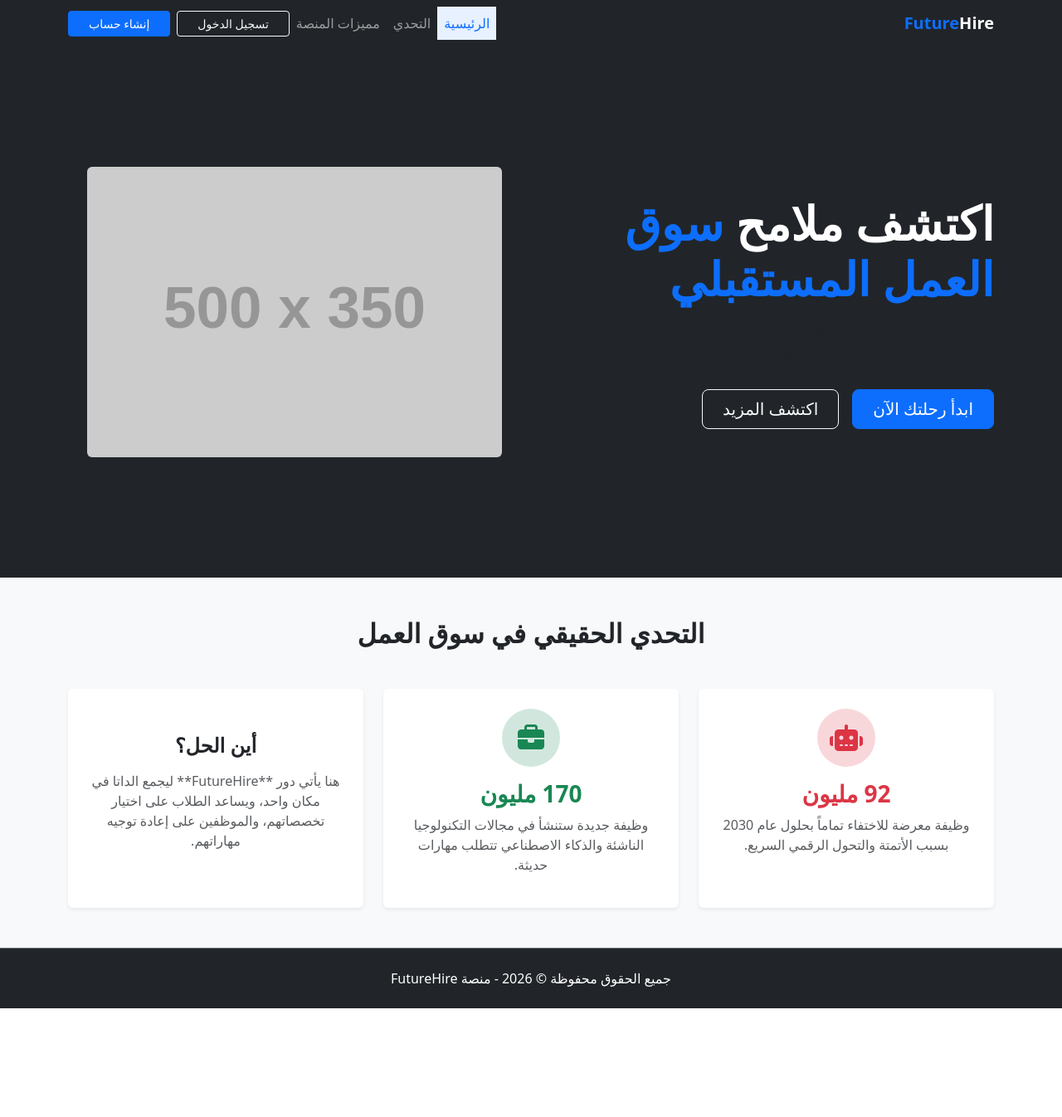
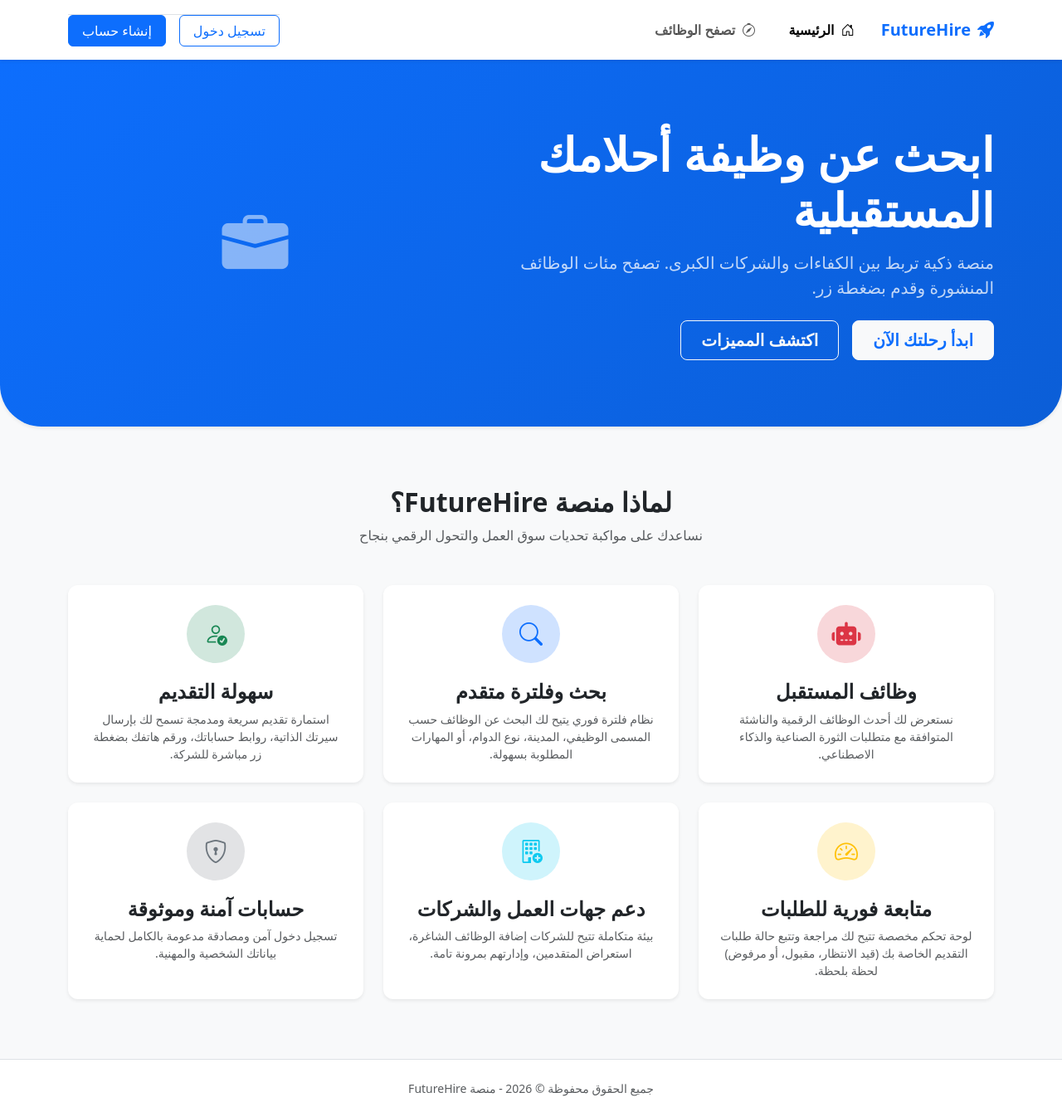
Before and after one commit to omar040rabee-cyber/FutureHire, a website: page index.html in a window 1280 px wide. Shown: the whole page at 83% size. Before the commit the page ends 1215 px from the top, so only its background shows below. Drawn offline with nearby package versions, Linux system fonts and the light colour scheme; placeholder pictures from the web are drawn by us.

Commit message:
update Index

```diff
--- a/index.html
+++ b/index.html
@@ -1,89 +1,145 @@
 <!DOCTYPE html>
 <html lang="ar" dir="rtl">
+
 <head>
     <meta charset="UTF-8">
     <meta name="viewport" content="width=device-width, initial-scale=1.0">
-    <title>FutureHire - مستقبل الوظائف بين يديك</title>
-    <link rel="stylesheet" href="https://cdn.jsdelivr.net/npm/bootstrap@5.3.0/dist/css/bootstrap.rtl.min.css">
-    <link rel="stylesheet" href="css/style.css">
-    <link rel="stylesheet" href="https://cdnjs.cloudflare.com/ajax/libs/font-awesome/6.4.0/css/all.min.css">
+    <title>الرئيسية - FutureHire</title>
+    <link rel="stylesheet" href="https://cdn.jsdelivr.net/npm/bootstrap@5.3.3/dist/css/bootstrap.rtl.min.css">
+    <link rel="stylesheet" href="https://cdn.jsdelivr.net/npm/bootstrap-icons@1.11.3/font/bootstrap-icons.min.css">
+    <link rel="stylesheet" href="https://cdnjs.cloudflare.com/ajax/libs/font-awesome/6.4.2/css/all.min.css">
+
+    <style>
+        body { background-color: #f8f9fa; font-family: system-ui, -apple-system, sans-serif; }
+        .navbar .nav-link { transition: all 0.2s; }
+        .navbar .nav-link:hover { background-color: #f8f9fa; color: #0d6efd !important; }
+        .hero-section { background: linear-gradient(135deg, #0d6efd, #0b5ed7); color: white; padding: 80px 0; border-bottom-left-radius: 50px; border-bottom-right-radius: 50px; }
+        .feature-card { border: none; border-radius: 12px; transition: transform 0.3s ease, box-shadow 0.3s ease; height: 100%; }
+        .feature-card:hover { transform: translateY(-5px); box-shadow: 0 .5rem 1rem rgba(0,0,0,.15)!important; }
+        .icon-box { width: 70px; height: 70px; display: flex; align-items: center; justify-content: center; border-radius: 50%; font-size: 28px; margin: 0 auto 20px; }
+    </style>
 </head>
+
 <body>
 
-    <nav class="navbar navbar-expand-lg navbar-dark bg-dark sticky-top">
+    <nav class="navbar navbar-expand-lg navbar-light bg-white shadow-sm sticky-top py-3">
         <div class="container">
-            <a class="navbar-brand fw-bold text-primary" href="index.html">Future<span class="text-white">Hire</span></a>
-            <button class="navbar-expand-lg navbar-toggler" type="button" data-bs-toggle="collapse" data-bs-target="#navbarNav">
+            <a class="navbar-brand fw-bold text-primary d-flex align-items-center gap-2" href="index.html">
+                <i class="bi bi-rocket-takeoff-fill"></i>
+                <span>FutureHire</span>
+            </a>
+            <button class="navbar-toggler border-0 shadow-none" type="button" data-bs-toggle="collapse" data-bs-target="#mainNavbar">
                 <span class="navbar-toggler-icon"></span>
             </button>
-            <div class="collapse navbar-collapse" id="navbarNav">
-                <ul class="navbar-nav ms-auto mb-2 mb-lg-0">
-                    <li class="nav-item"><a class="nav-link active" href="#hero">الرئيسية</a></li>
-                    <li class="nav-item"><a class="nav-link" href="#challenge">التحدي</a></li>
-                    <li class="nav-item"><a class="nav-link" href="#features">مميزات المنصة</a></li>
+            <div class="collapse navbar-collapse" id="mainNavbar">
+                <ul class="navbar-nav me-auto mb-2 mb-lg-0 gap-2 mt-3 mt-lg-0">
+                    <li class="nav-item">
+                        <a class="nav-link active rounded-3 px-3 fw-semibold" href="index.html">
+                            <i class="bi bi-house-door me-1"></i> الرئيسية
+                        </a>
+                    </li>
+                    <li class="nav-item">
+                        <a class="nav-link rounded-3 px-3 fw-semibold" href="auth.html?mode=login">
+                            <i class="bi bi-compass me-1"></i> تصفح الوظائف
+                        </a>
+                    </li>
                 </ul>
-                <div class="d-flex gap-2">
-                    <a href="auth.html?mode=login" class="btn btn-outline-light btn-sm px-4">تسجيل الدخول</a>
-                    <a href="auth.html?mode=register" class="btn btn-primary btn-sm px-4">إنشاء حساب</a>
+                <div class="d-flex align-items-center gap-3 border-top pt-3 pt-lg-0 mt-3 mt-lg-0">
+                    <a href="auth.html?mode=login" class="btn btn-outline-primary rounded-2 px-3 fw-medium">تسجيل دخول</a>
+                    <a href="auth.html?mode=register" class="btn btn-primary rounded-2 px-3 fw-medium">إنشاء حساب</a>
                 </div>
             </div>
         </div>
     </nav>
 
-    <section id="hero" class="bg-dark text-white py-5 text-center text-lg-start d-flex align-items-center" style="min-height: 80vh;">
+    <div class="hero-section text-center text-lg-start mb-5 shadow-sm">
         <div class="container">
             <div class="row align-items-center">
-                <div class="col-lg-6">
-                    <h1 class="display-4 fw-bold mb-3">اكتشف ملامح <span class="text-primary">سوق العمل المستقبلي</span></h1>
-                    <p class="lead text-muted mb-4">منصة ذكية ترسم لك خريطة الوظائف الناشئة، والمهارات المطلوبة، وتساعدك على مواكبة التحول الرقمي والذكاء الاصطناعي بنجاح.</p>
-                    <div class="d-flex justify-content-center justify-content-lg-start gap-3">
-                        <a href="auth.html?mode=register" class="btn btn-primary btn-lg px-4">ابدأ رحلتك الآن</a>
-                        <a href="#challenge" class="btn btn-outline-light btn-lg px-4">اكتشف المزيد</a>
+                <div class="col-lg-7">
+                    <h1 class="display-4 fw-bold mb-3">ابحث عن وظيفة أحلامك المستقبلية</h1>
+                    <p class="lead opacity-75 mb-4">منصة ذكية تربط بين الكفاءات والشركات الكبرى. تصفح مئات الوظائف المنشورة وقدم بضغطة زر.</p>
+                    <div class="d-flex gap-3 justify-content-center justify-content-lg-start">
+                        <a href="auth.html?mode=register" class="btn btn-light text-primary btn-lg px-4 fw-bold rounded-3">ابدأ رحلتك الآن</a>
+                        <a href="#features" class="btn btn-outline-light btn-lg px-4 fw-bold rounded-3">اكتشف المميزات</a>
                     </div>
                 </div>
-                <div class="col-lg-6 text-center mt-5 mt-lg-0">
-                    <img src="assets/images/hero-illustration.png" alt="Future Job Market" class="img-fluid rounded" onerror="this.src='https://via.placeholder.com/500x350?text=FutureHire+Dashboard'">
+                <div class="col-lg-5 text-center mt-5 mt-lg-0">
+                    <i class="bi bi-briefcase-fill text-white display-1 opacity-50 d-none d-lg-block"></i>
+                </div>
+            </div>
+        </div>
+    </div>
+
+    <section id="features" class="container mb-5 py-4">
+        <div class="text-center mb-5">
+            <h2 class="fw-bold text-dark">لماذا منصة FutureHire؟</h2>
+            <p class="text-muted">نساعدك على مواكبة تحديات سوق العمل والتحول الرقمي بنجاح</p>
+        </div>
+        <div class="row g-4">
+            <div class="col-md-6 col-lg-4">
+                <div class="card feature-card border-0 shadow-sm p-4 text-center">
+                    <div class="icon-box bg-danger-subtle text-danger">
+                        <i class="fa-solid fa-robot"></i>
+                    </div>
+                    <h4 class="fw-bold text-dark mb-2">وظائف المستقبل</h4>
+                    <p class="text-muted small mb-0">نستعرض لك أحدث الوظائف الرقمية والناشئة المتوافقة مع متطلبات الثورة الصناعية والذكاء الاصطناعي.</p>
+                </div>
+            </div>
+            <div class="col-md-6 col-lg-4">
+                <div class="card feature-card border-0 shadow-sm p-4 text-center">
+                    <div class="icon-box bg-primary-subtle text-primary">
+                        <i class="bi bi-search"></i>
+                    </div>
+                    <h4 class="fw-bold text-dark mb-2">بحث وفلترة متقدم</h4>
+                    <p class="text-muted small mb-0">نظام فلترة فوري يتيح لك البحث عن الوظائف حسب المسمى الوظيفي، المدينة، نوع الدوام، أو المهارات المطلوبة بسهولة.</p>
+                </div>
+            </div>
+            <div class="col-md-6 col-lg-4">
+                <div class="card feature-card border-0 shadow-sm p-4 text-center">
+                    <div class="icon-box bg-success-subtle text-success">
+                        <i class="bi bi-person-check"></i>
+                    </div>
+                    <h4 class="fw-bold text-dark mb-2">سهولة التقديم</h4>
+                    <p class="text-muted small mb-0">استمارة تقديم سريعة ومدمجة تسمح لك بإرسال سيرتك الذاتية، روابط حساباتك، ورقم هاتفك بضغطة زر مباشرة للشركة.</p>
+                </div>
+            </div>
+            <div class="col-md-6 col-lg-4">
+                <div class="card feature-card border-0 shadow-sm p-4 text-center">
+                    <div class="icon-box bg-warning-subtle text-warning">
+                        <i class="bi bi-speedometer2"></i>
+                    </div>
+                    <h4 class="fw-bold text-dark mb-2">متابعة فورية للطلبات</h4>
+                    <p class="text-muted small mb-0">لوحة تحكم مخصصة تتيح لك مراجعة وتتبع حالة طلبات التقديم الخاصة بك (قيد الانتظار، مقبول، أو مرفوض) لحظة بلحظة.</p>
+                </div>
+            </div>
+            <div class="col-md-6 col-lg-4">
+                <div class="card feature-card border-0 shadow-sm p-4 text-center">
+                    <div class="icon-box bg-info-subtle text-info">
+                        <i class="bi bi-building-add"></i>
+                    </div>
+                    <h4 class="fw-bold text-dark mb-2">دعم جهات العمل والشركات</h4>
+                    <p class="text-muted small mb-0">بيئة متكاملة تتيح للشركات إضافة الوظائف الشاغرة، استعراض المتقدمين، وإدارتهم بمرونة تامة.</p>
+                </div>
+            </div>
+            <div class="col-md-6 col-lg-4">
+                <div class="card feature-card border-0 shadow-sm p-4 text-center">
+                    <div class="icon-box bg-secondary-subtle text-secondary">
+                        <i class="bi bi-shield-lock"></i>
+                    </div>
+                    <h4 class="fw-bold text-dark mb-2">حسابات آمنة وموثوقة</h4>
+                    <p class="text-muted small mb-0">تسجيل دخول آمن ومصادقة مدعومة بالكامل لحماية بياناتك الشخصية والمهنية.</p>
                 </div>
             </div>
         </div>
     </section>
 
-    <section id="challenge" class="py-5 bg-light">
-        <div class="container text-center">
-            <h2 class="fw-bold mb-5">التحدي الحقيقي في سوق العمل</h2>
-            <div class="row g-4">
-                <div class="col-md-6 col-lg-4">
-                    <div class="card h-100 border-0 shadow-sm p-4">
-                        <div class="icon-box bg-danger-subtle text-danger rounded-circle mx-auto mb-3 d-flex align-items-center justify-content-center" style="width: 70px; height: 70px;">
-                            <i class="fa-solid fa-robot fa-2x"></i>
-                        </div>
-                        <h3 class="fw-bold text-danger">92 مليون</h3>
-                        <p class="text-muted">وظيفة معرضة للاختفاء تماماً بحلول عام 2030 بسبب الأتمتة والتحول الرقمي السريع.</p>
-                    </div>
-                </div>
-                <div class="col-md-6 col-lg-4">
-                    <div class="card h-100 border-0 shadow-sm p-4">
-                        <div class="icon-box bg-success-subtle text-success rounded-circle mx-auto mb-3 d-flex align-items-center justify-content-center" style="width: 70px; height: 70px;">
-                            <i class="fa-solid fa-briefcase fa-2x"></i>
-                        </div>
-                        <h3 class="fw-bold text-success">170 مليون</h3>
-                        <p class="text-muted">وظيفة جديدة ستنشأ في مجالات التكنولوجيا الناشئة والذكاء الاصطناعي تتطلب مهارات حديثة.</p>
-                    </div>
-                </div>
-                <div class="col-md-12 col-lg-4">
-                    <div class="card h-100 border-0 shadow-sm p-4 d-flex flex-column justify-content-center">
-                        <h4 class="fw-bold mb-3">أين الحل؟</h4>
-                        <p class="text-muted">هنا يأتي دور **FutureHire** ليجمع الداتا في مكان واحد، ويساعد الطلاب على اختيار تخصصاتهم، والموظفين على إعادة توجيه مهاراتهم.</p>
-                    </div>
-                </div>
-            </div>
+    <footer class="bg-white text-center py-4 border-top mt-auto">
+        <div class="container">
+            <p class="mb-0 text-muted small">جميع الحقوق محفوظة &copy; 2026 - منصة FutureHire</p>
         </div>
-    </section>
-
-    <footer class="bg-dark text-white text-center py-4 border-top border-secondary">
-        <p class="mb-0">جميع الحقوق محفوظة &copy; 2026 - منصة FutureHire</p>
     </footer>
 
-    <script src="https://cdn.jsdelivr.net/npm/bootstrap@5.3.0/dist/js/bootstrap.bundle.min.js"></script>
+    <script src="https://cdn.jsdelivr.net/npm/bootstrap@5.3.3/dist/js/bootstrap.bundle.min.js"></script>
 </body>
+
 </html>
```
